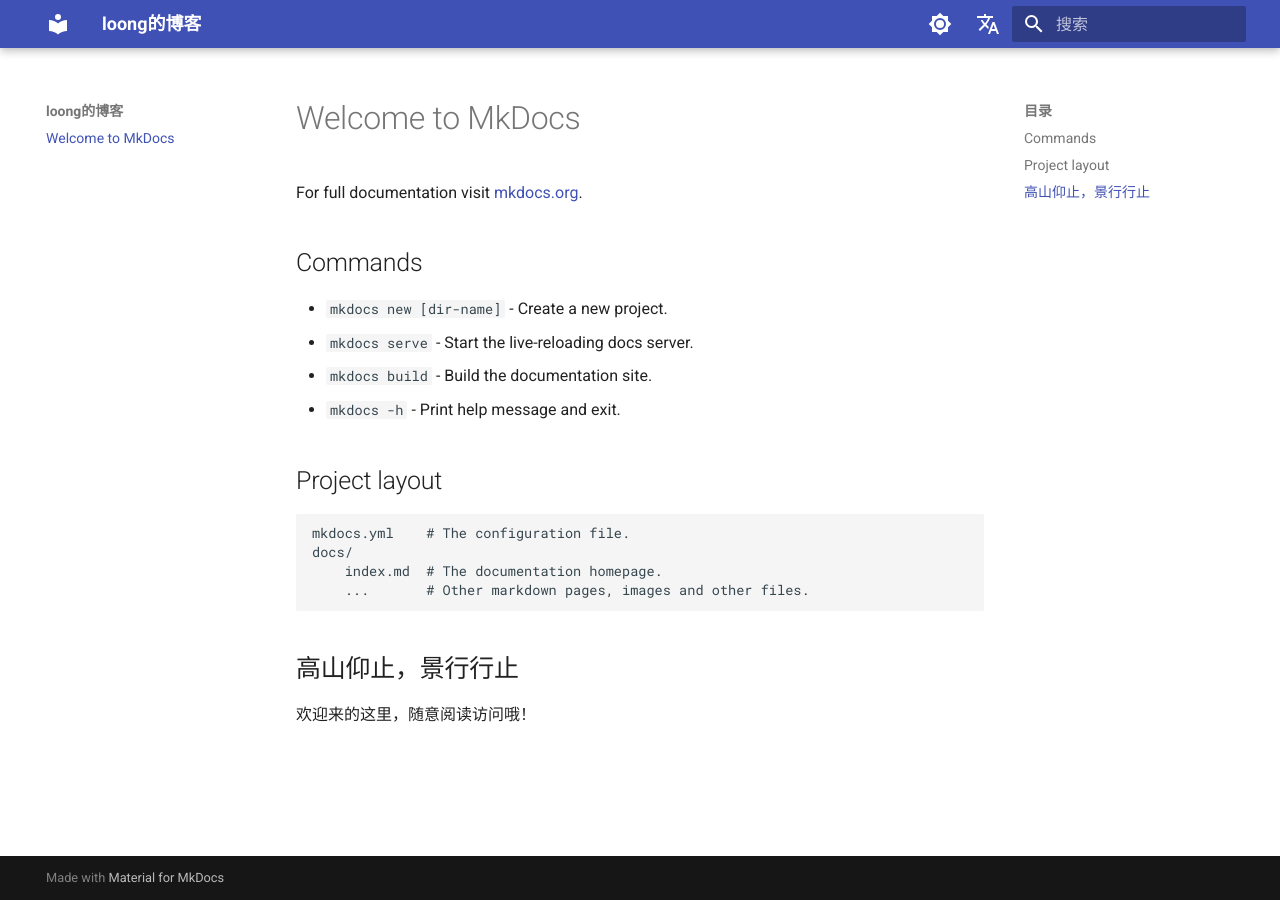
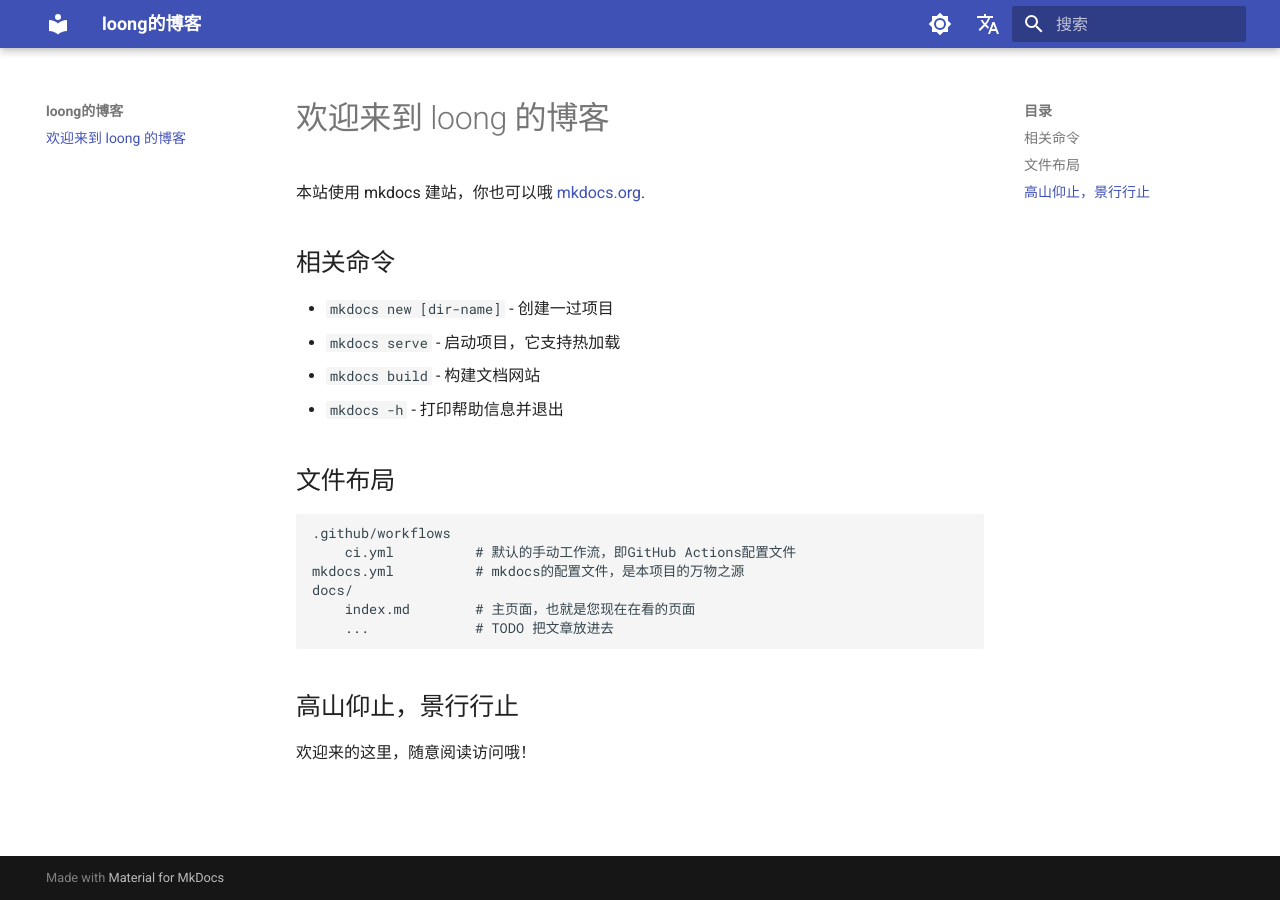
Before and after one commit to 971230/971230.github.io, an MkDocs documentation site: the page built from docs/index.md, in a window 1280 px wide. Built offline with MkDocs 1.6.1 and Material for MkDocs 9.7.7, drawn with Linux system fonts in a browser that asks for light colours; comment, search, counter and statistics services are not loaded.

Commit message:
修改主页面

```diff
--- a/docs/index.md
+++ b/docs/index.md
@@ -1,20 +1,23 @@
-# Welcome to MkDocs
+# 欢迎来到 loong 的博客
 
-For full documentation visit [mkdocs.org](https://www.mkdocs.org).
+本站使用 mkdocs 建站，你也可以哦 [mkdocs.org](https://www.mkdocs.org).
 
-## Commands
+## 相关命令
 
-* `mkdocs new [dir-name]` - Create a new project.
-* `mkdocs serve` - Start the live-reloading docs server.
-* `mkdocs build` - Build the documentation site.
-* `mkdocs -h` - Print help message and exit.
+- `mkdocs new [dir-name]` - 创建一过项目
+- `mkdocs serve` - 启动项目，它支持热加载
+- `mkdocs build` - 构建文档网站
+- `mkdocs -h` - 打印帮助信息并退出
 
-## Project layout
+## 文件布局
 
-    mkdocs.yml    # The configuration file.
+    .github/workflows
+        ci.yml          # 默认的手动工作流，即GitHub Actions配置文件
+    mkdocs.yml          # mkdocs的配置文件，是本项目的万物之源
     docs/
-        index.md  # The documentation homepage.
-        ...       # Other markdown pages, images and other files.
+        index.md        # 主页面，也就是您现在在看的页面
+        ...             # TODO 把文章放进去
 
 ## 高山仰止，景行行止
+
 欢迎来的这里，随意阅读访问哦！
```
